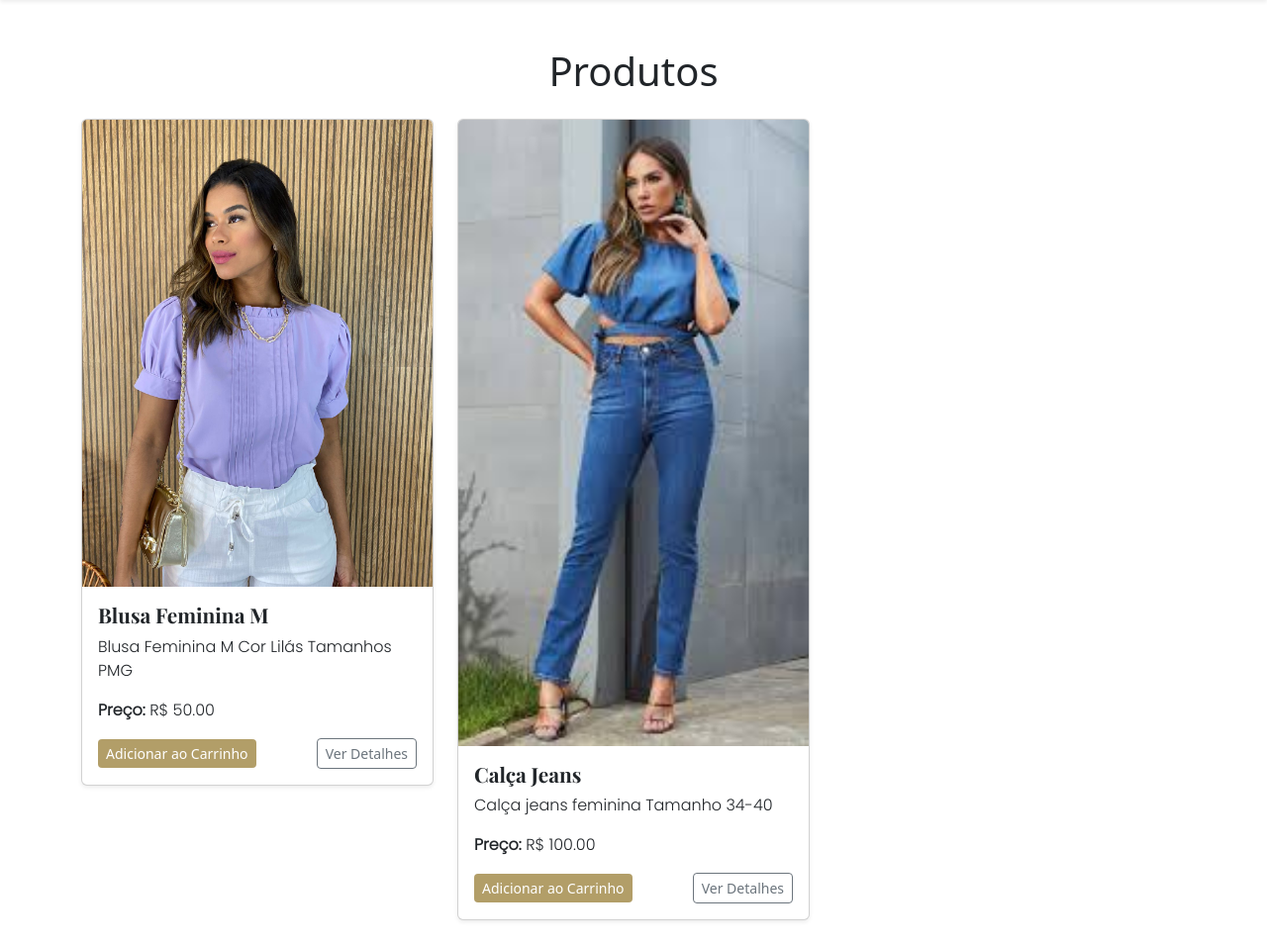
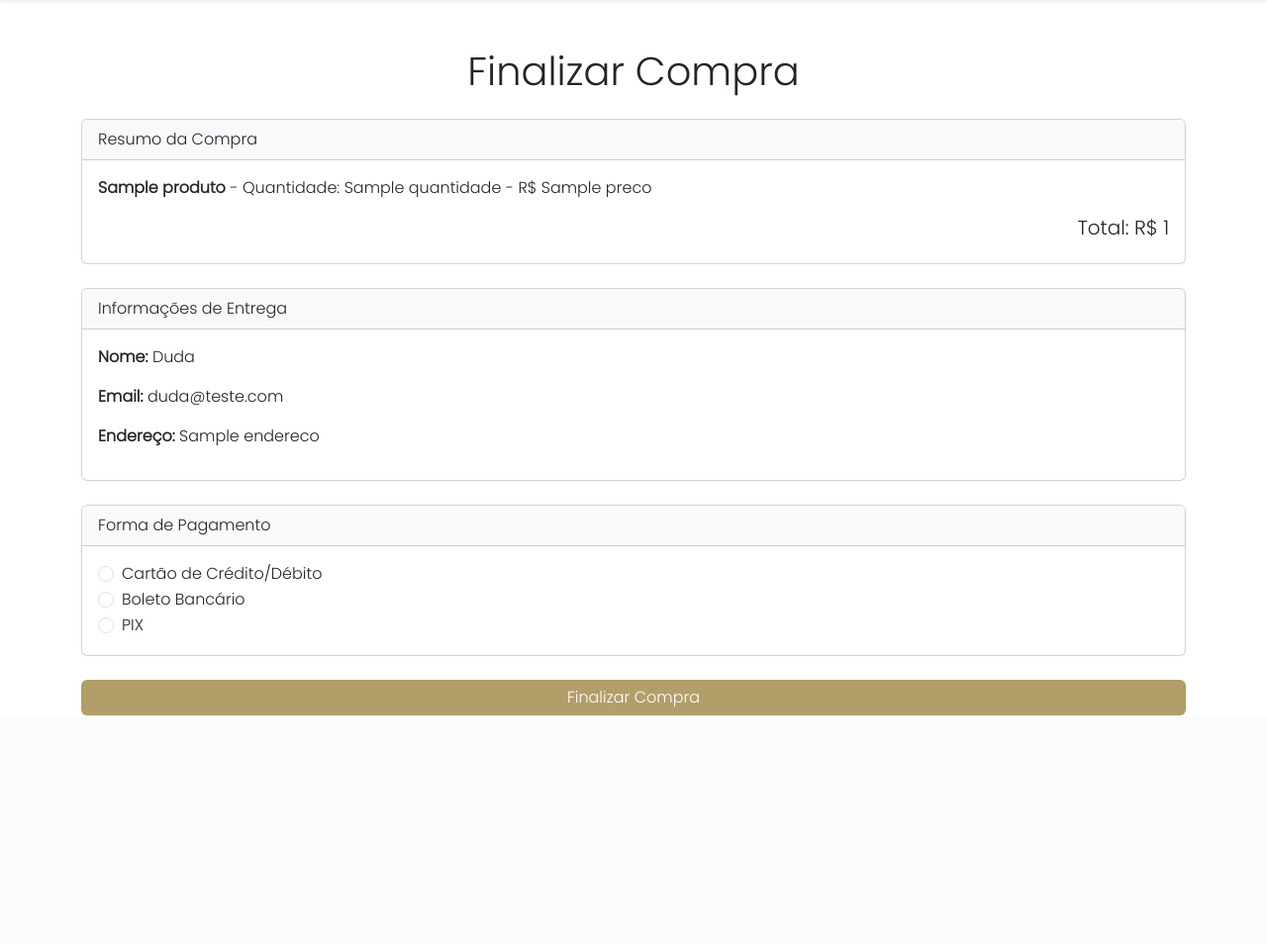
Before and after one commit to dudaGrossi/loja_onlinePW, a Django app: template loja/templates/finalizar_compra.html in a window 1280 px wide. Shown: the part 84-1038 px from the top of the page at 99% size. After the commit the page ends 807 px from the top, so only its background shows below. Run offline with Django 5.2, Linux system fonts and the light colour scheme; data comes from the database, SQL or seed files in the repository; both versions use the stored data as it was after the commit; tables that the repository leaves empty hold one stand-in row (values such as "Sample post"); the template is opened without the code that fills it: values that come from a table or form of the project are taken from there, most other values are stand-ins (such as "Sample title", 1, 10 or a date in 2020); some libraries are stand-ins or nearby versions.

Commit message:
Tela de finalizar compra

```diff
--- a/loja/admin.py
+++ b/loja/admin.py
@@ -25,6 +25,7 @@ class PedidoAdmin(admin.ModelAdmin):
     model = Pedido
     inlines = [PedidoProdutoInline,]
     list_display = ("cliente", "valor", "status")
+    compressed_fields = ('imagem')
 
 class AvaliacaoAdmin(admin.ModelAdmin):
     list_display = ("autor", "pedido")
--- a/loja/models.py
+++ b/loja/models.py
@@ -25,7 +25,7 @@ class Produto(models.Model):
         return self.nome
 
 class Pedido(models.Model):
-    pedido_id = models.AutoField(primary_key=True, default = 1)
+    pedido_id = models.AutoField(primary_key=True)
     cliente = models.ForeignKey(Cliente, on_delete = models.CASCADE, related_name = "pedidos")
     produto = models.ManyToManyField(Produto, through = 'PedidoProduto', related_name = "pedidos")
     valor = models.DecimalField(max_digits = 10, decimal_places = 2)
--- a/loja/templates/finalizar_compra.html
+++ b/loja/templates/finalizar_compra.html
@@ -3,7 +3,7 @@
 <head>
     <meta charset="UTF-8">
     <meta name="viewport" content="width=device-width, initial-scale=1.0">
-    <title>Produtos</title>
+    <title>Finalizar Compra</title>
     <!-- Bootstrap CSS -->
     <link href="https://cdn.jsdelivr.net/npm/bootstrap@5.3.0-alpha1/dist/css/bootstrap.min.css" rel="stylesheet">
     <!-- Google Fonts -->
@@ -24,29 +24,7 @@
             letter-spacing: 2px;
         }
 
-        .nav-link {
-            font-weight: 500;
-            transition: color 0.3s ease;
-        }
-
-        .nav-link:hover {
-            color: #b29e68 !important;
-        }
-
-        .navbar-dark .navbar-nav .nav-link {
-            color: #6c757d;
-        }
-
-        .navbar-dark .navbar-nav .nav-link.active {
-            color: #b29e68;
-        }
-
-        .card-title {
-            font-family: 'Playfair Display', serif;
-            font-size: 1.3rem;
-        }
-
-        .card-text {
+        .container {
             font-family: 'Poppins', sans-serif;
         }
 
@@ -66,36 +44,57 @@
     <nav class="navbar navbar-expand-lg navbar-light shadow-sm">
         <div class="container-fluid">
             <a class="navbar-brand" href="#">Fina Estampa</a>
-            <button class="navbar-toggler" type="button" data-bs-toggle="collapse" data-bs-target="#navbarNav" aria-controls="navbarNav" aria-expanded="false" aria-label="Toggle navigation">
-                <span class="navbar-toggler-icon"></span>
-            </button>
         </div>
     </nav>
 
     <!-- Conteúdo -->
     <div class="container mt-5">
-        <h1 class="text-center mb-4">Produtos</h1>
-        <div class="row">
-            {% for produto in produtos %}
-            <div class="col-md-4">
-                <div class="card mb-4 shadow-sm">
-                    <img src="{{ produto.imagem.url }}" class="card-img-top" alt="Imagem de {{ produto.nome }}">
-                    <div class="card-body">
-                        <h5 class="card-title">{{ produto.nome }}</h5>
-                        <p class="card-text">{{ produto.descricao }}</p>
-                        <p class="card-text"><strong>Preço:</strong> R$ {{ produto.preco }}</p>
-                        <div class="d-flex justify-content-between align-items-center">
-                            <form method="post" action="{% url 'adicionar_carrinho' produto.codigo %}">
-                                {% csrf_token %}
-                                <button class="btn btn-sm btn-custom">Adicionar ao Carrinho</button>
-                            </form>
-                            <a href="{% url 'detalhes_produto' produto.codigo %}" class="btn btn-sm btn-outline-secondary">Ver Detalhes</a>
-                        </div>
+        <h1 class="text-center mb-4">Finalizar Compra</h1>
+
+        <!-- Resumo da Compra -->
+        <div class="card mb-4">
+            <div class="card-header bg-light">Resumo da Compra</div>
+            <div class="card-body">
+                {% for item in itens %}
+                <p><strong>{{ item.produto.nome }}</strong> - Quantidade: {{ item.quantidade }} - R$ {{ item.produto.preco }}</p>
+                {% endfor %}
+                <h5 class="text-end">Total: R$ {{ total_geral }}</h5>
+            </div>
+        </div>
+
+        <!-- Informações do Cliente -->
+        <div class="card mb-4">
+            <div class="card-header bg-light">Informações de Entrega</div>
+            <div class="card-body">
+                <p><strong>Nome:</strong> {{ cliente.nome }}</p>
+                <p><strong>Email:</strong> {{ cliente.user.email }}</p>
+                <p><strong>Endereço:</strong> {{ endereco }}</p>
+            </div>
+        </div>
+
+        <!-- Escolha do Método de Pagamento -->
+        <form method="post">
+            {% csrf_token %}
+            <div class="card mb-4">
+                <div class="card-header bg-light">Forma de Pagamento</div>
+                <div class="card-body">
+                    <div class="form-check">
+                        <input class="form-check-input" type="radio" name="metodo_pagamento" value="cartao" id="cartao" required>
+                        <label class="form-check-label" for="cartao">Cartão de Crédito/Débito</label>
+                    </div>
+                    <div class="form-check">
+                        <input class="form-check-input" type="radio" name="metodo_pagamento" value="boleto" id="boleto">
+                        <label class="form-check-label" for="boleto">Boleto Bancário</label>
+                    </div>
+                    <div class="form-check">
+                        <input class="form-check-input" type="radio" name="metodo_pagamento" value="pix" id="pix">
+                        <label class="form-check-label" for="pix">PIX</label>
                     </div>
                 </div>
             </div>
-            {% endfor %}
-        </div>
+
+            <button type="submit" class="btn btn-custom w-100">Finalizar Compra</button>
+        </form>
     </div>
 
     <!-- Bootstrap JS -->
--- a/loja/urls.py
+++ b/loja/urls.py
@@ -1,5 +1,5 @@
 from django.urls import path
-from .views import login_view,homepage_view, adicionar_ao_carrinho, carrinho_view, cadastro_view, diminuir_quantidade, aumentar_quantidade, remover_do_carrinho, finalizar_compra, sair
+from .views import login_view,homepage_view, adicionar_ao_carrinho, carrinho_view, cadastro_view, diminuir_quantidade, aumentar_quantidade, remover_do_carrinho, finalizar_compra, sair, pedido_sucesso
 
 urlpatterns = [
     path('', login_view, name='login'),
@@ -12,4 +12,5 @@ urlpatterns = [
     path('carrinho/aumentar/<str:codigo>/', aumentar_quantidade, name='aumentar_quantidade'),
     path('carrinho/remover_do_carrinho/<str:codigo>/', remover_do_carrinho, name='remover_do_carrinho'),
     path('finalizar_compra/', finalizar_compra, name='finalizar_compra'),
+    path('pedido-sucesso/<int:pedido_id>/', pedido_sucesso, name='pedido_sucesso'),
 ]
```
Also changed, not shown: loja/templates/pedido_sucesso.html (added, +30 -0 lines), loja/views.py (+8 -1 lines), db.sqlite3, loja/migrations/0005_alter_pedido_pedido_id.py (added).
